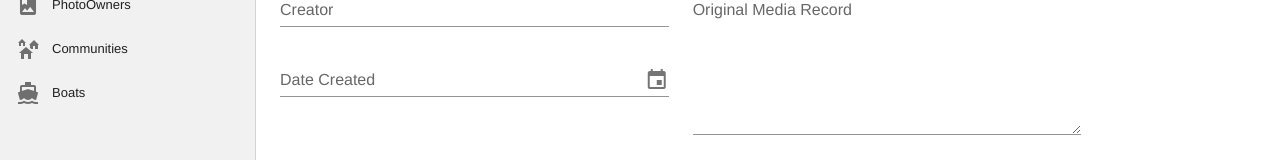
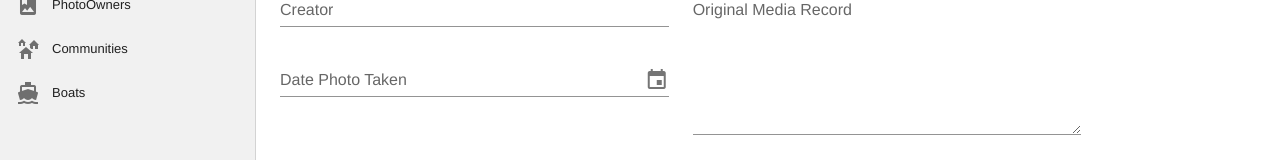
Before and after one commit to ytgov/yhsi, a Vue app in the folder src/web/: page /photos/edit/1/historic_sites in a window 1280 px wide. Shown: the part 373-533 px from the top of the page. Built offline with nearby package versions, Linux system fonts and the light colour scheme; no server answers.

Commit message:
Fixed some typos according to the feedback provided, also fixed a problem where the remove user button wasnt working

```diff
--- a/src/web/src/components/MainPhotos/PhotosComponents/HistoricSites.vue
+++ b/src/web/src/components/MainPhotos/PhotosComponents/HistoricSites.vue
@@ -37,7 +37,7 @@
                         <template v-slot:activator="{ on, attrs }">
                         <v-text-field
                             v-model="fields.dateCreated"
-                            label="Date Created"
+                            label="Date Photo Taken"
                             append-icon="mdi-calendar"
                             readonly
                             v-bind="attrs"
--- a/src/web/src/components/Sites/SitesForms/Themes.vue
+++ b/src/web/src/components/Sites/SitesForms/Themes.vue
@@ -55,7 +55,7 @@
                                         color="primary"
                                         >
                             <div class="sub-title">
-                                Functional Use {{ i+1 }}
+                                Functional User {{ i+1 }}
                             </div>
                             <v-btn
                                 icon
--- a/src/web/src/components/Users/UsersGrid/index.vue
+++ b/src/web/src/components/Users/UsersGrid/index.vue
@@ -138,7 +138,8 @@ export default {
         this.$router.push(`/users/edit/${value.id}`);
     },
     removeItem(item){ //removes one element from the users array
-      const index = this.users.indexOf(item);
+      const index = this.users.findIndex(a=> a.id == item.id);
+      console.log(index);
       if (index > -1) {
         this.users.splice(index, 1);
       }
```
